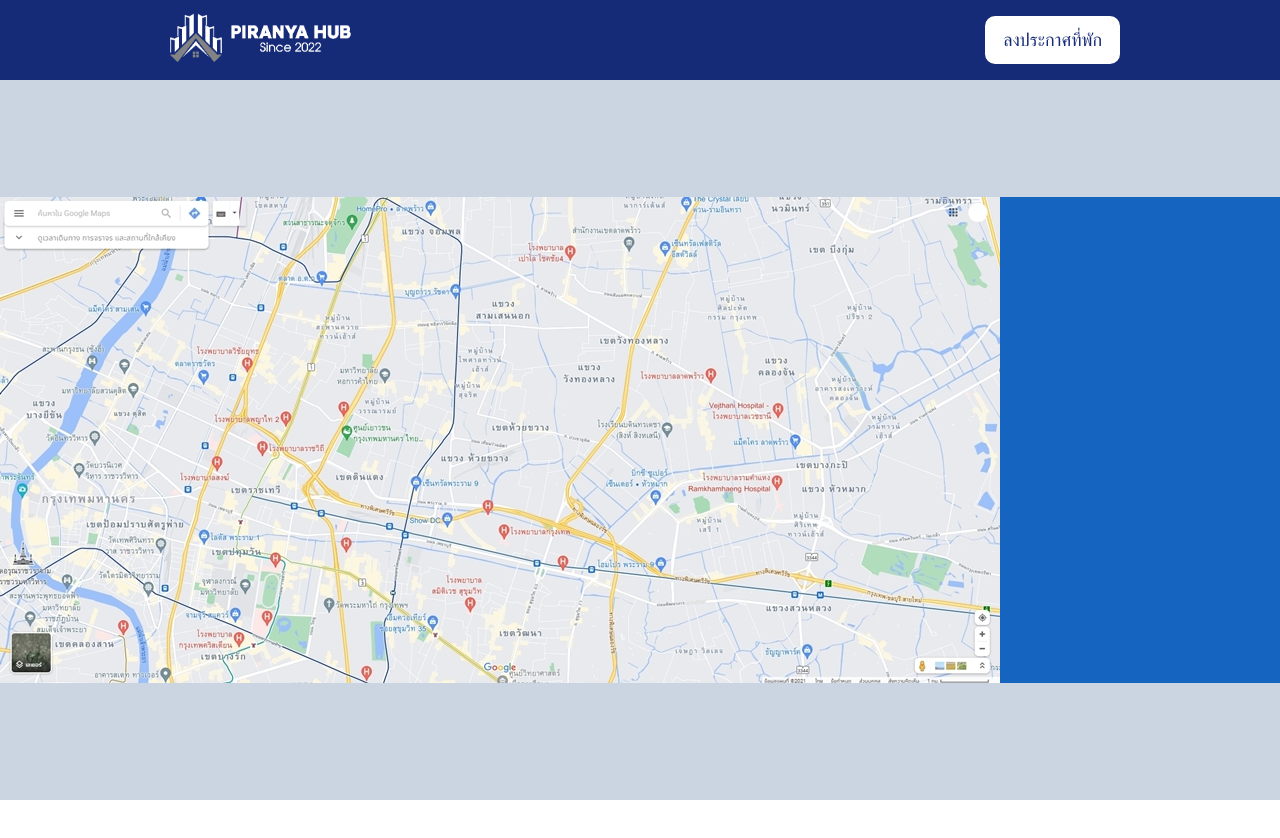
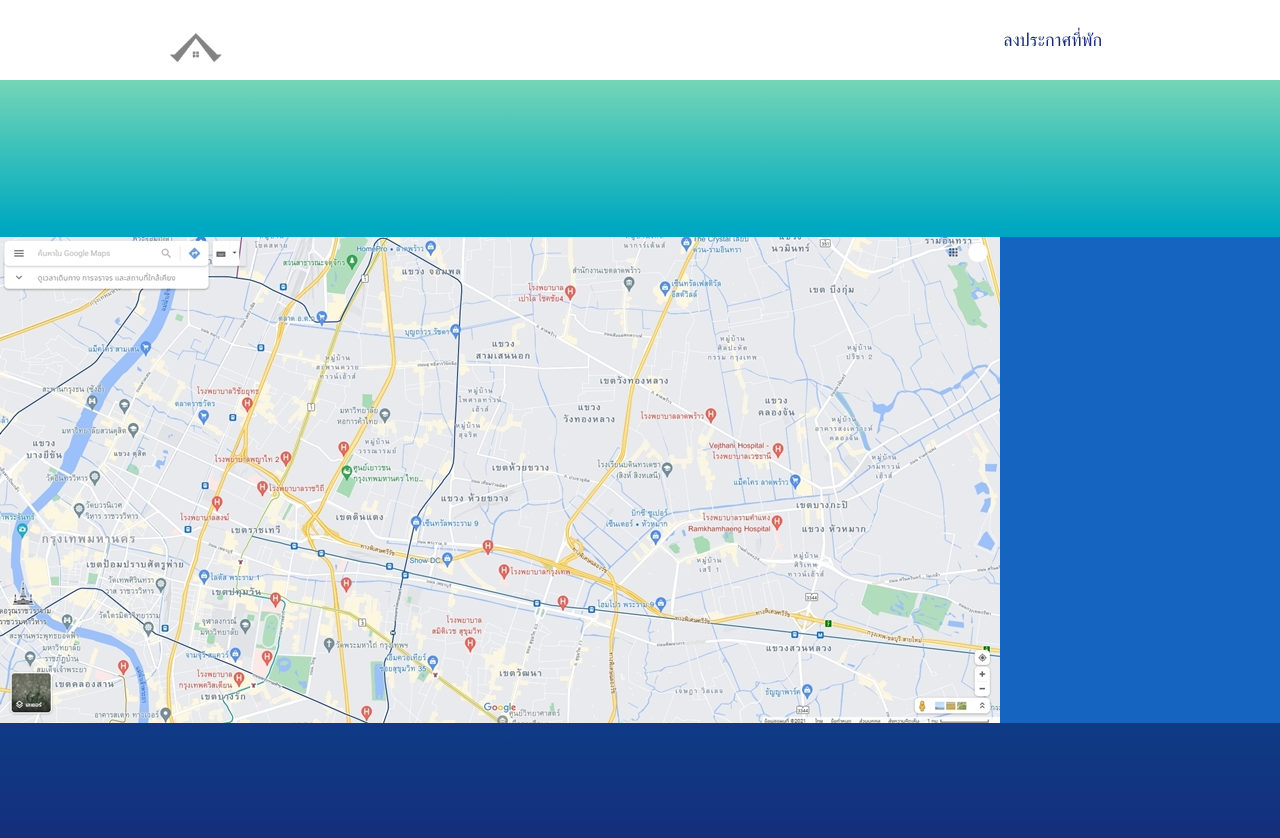
Before and after one commit to poomsakk/piranya-hub, a React (Create React App) app in the folder frontend/: page / in a window 1280 px wide. Shown: the top 838 px of the page. Before the commit the page ends 800 px from the top, so only its background shows below. Built offline with nearby package versions, Linux system fonts and the light colour scheme.

Commit message:
fix(MainPage): changelayout

```diff
--- a/frontend/src/App.js
+++ b/frontend/src/App.js
@@ -14,13 +14,16 @@
 import Promotion from "./Register/7_Promotion";
 import Type from "./Register/3_Type";
 import MainPage from "./pages/MainPage";
+import { useLocation } from "react-router-dom";
 
 function App() {
+  const { pathname } = useLocation();
+
   return (
     <div>
-      <Header />
+      {pathname == "/" ? <Header /> : <Header />}
       <Routes>
-        <Route path="/" element={<MainPage/>} />
+        <Route path="/" element={<MainPage />} />
         <Route path="/Banner" element={<Banner />} />
         <Route path="/Content" element={<Content />} />
         <Route path="/CallToAction" element={<CallToAction />} />
--- a/frontend/src/components/Header.css
+++ b/frontend/src/components/Header.css
@@ -3,7 +3,7 @@
   margin: 0 auto;
 }
 .header {
-    background: #162B78;
+  background-color: none;
   height: 80px;
 }
 .header-con {
@@ -35,9 +35,9 @@
 .Resgistor-btn {
   background: #fff;
   display: inline-block;
-    padding: .5rem 1rem;
+  padding: 0.5rem 1rem;
   text-decoration: none;
-    color: #162B78;
+  color: #162b78;
   border: 2px solid transparent;
   transition: 0.3s;
   margin-top: rem;
@@ -69,10 +69,9 @@
     left: -100%;
     opacity: 0;
     transition: 0.5s ease;
-
   }
   .active {
-        background: #162B78;
+    background: #162b78;
     left: 0;
     opacity: 1;
     z-index: 1;
@@ -81,7 +80,7 @@
     transition: 0.5s ease;
   }
   .menu li {
-        padding-right: 0 ;
+    padding-right: 0;
   }
   .menu-link {
     display: flex;
--- /dev/null
+++ b/frontend/src/pages/MainPage.css
@@ -0,0 +1,20 @@
+.container_main_page {
+  position: absolute;
+  width: 100%;
+  height: 100%;
+  background-image: linear-gradient(
+    to top,
+    #162b78,
+    #13327f,
+    #0f3a85,
+    #0a418c,
+    #054892,
+    #00579e,
+    #0067a8,
+    #0076b2,
+    #0090bd,
+    #00a9c0,
+    #38c0bc,
+    #74d5b7
+  );
+}
--- a/frontend/src/pages/MainPage.jsx
+++ b/frontend/src/pages/MainPage.jsx
@@ -1,11 +1,16 @@
 import { Box, Container, Typography } from "@mui/material";
 import React from "react";
 import googleMap from "../image/google-map.jpg";
+import './MainPage.css'
+// import { useLocation } from 'react-router-dom'
 
 const MainPage = () => {
+  // const { pathname } = useLocation();
+  // console.log(pathname);
+
   return (
     <div className="p-0 h-[calc(100vh-80px)]">
-      <div className="bg-slate-300 h-full w-full flex flex-row justify-evenly items-center ">
+      <div className="bg-slate-300 h-full w-full flex flex-row justify-evenly items-center container_main_page ">
         <img src={googleMap} alt="" />
         <Box
           sx={{
```
Also changed, not shown: 1 other file (tests, documents, lock files or other folders). Lines whose indentation alone changed are shown as unchanged.
